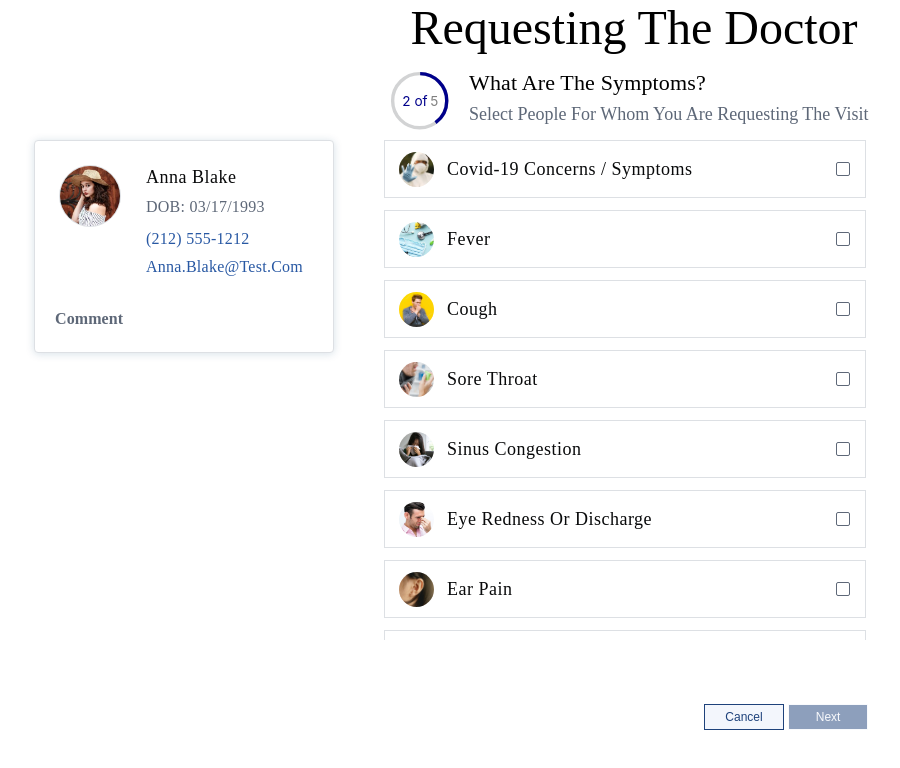
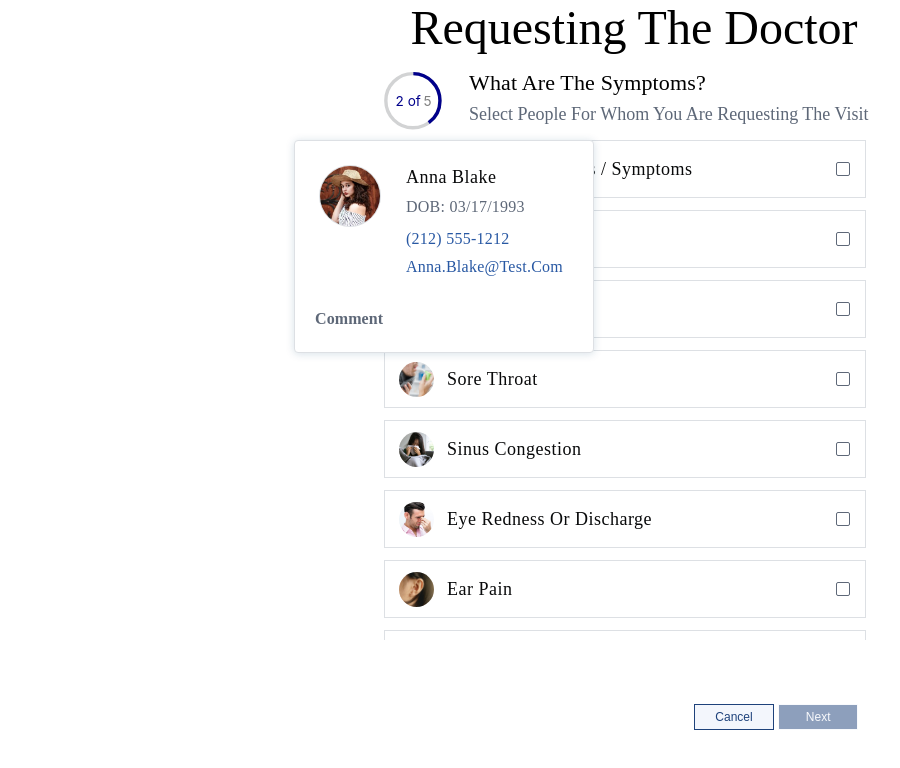
Before and after one commit to Yulia-min/HospitalProject, a React (Create React App) app in the folder hospital/: page / in a window 1280 px wide. Shown: the top 768 px of the page, without its empty margins (6-906 px from the left). Built offline with nearby package versions, Linux system fonts and the light colour scheme.

Commit message:
checkboxChange__13

```diff
--- a/hospital/src/Button/ButtonStyle.css
+++ b/hospital/src/Button/ButtonStyle.css
@@ -1,6 +1,6 @@
 .button{
     display: flex;
-    margin-left: 720px;
+    margin-left: 770px;
     margin-top: 40px;
 }
 
@@ -84,7 +84,7 @@
 @media screen and (min-width: 1200px) {
     .button{
         display: flex;
-        margin-left: 710px;
         margin-top: 40px;
+        margin-left: 700px;
     }
 }
--- a/hospital/src/components/choice/ChoiceStyle.css
+++ b/hospital/src/components/choice/ChoiceStyle.css
@@ -86,7 +86,6 @@
     .checkbox{
         display: flex;
         justify-content: center;
-        width: 11300px;
         margin-bottom: 24px;
         height: 500px;
     }
--- a/hospital/src/components/diagramm/Diagramm.js
+++ b/hospital/src/components/diagramm/Diagramm.js
@@ -6,14 +6,14 @@ function Diagramm(){
         <div className="display__article">
             <div className="circle">
                 <svg  viewBox="0 0 40 40" className="donut">
-                    <circle cx="10" cy="21" r="15.91549430918954" fill="#fff"></circle>
-                    <circle cx="21" cy="21" r="15.91549430918954" fill="transparent" stroke="#d2d3d4" strokeWidth="2"></circle>
-                    <circle cx="21" cy="21" r="15.91549430918954" fill="transparent" stroke="darkblue" strokeWidth="2" strokeDasharray="40 60" strokeDashoffset="25"></circle>
+                    <circle cx="13" cy="11" r="15.91549430918954" fill="#fff"></circle>
+                    <circle cx="17" cy="21" r="15.91549430918954" fill="transparent" stroke="#d2d3d4" strokeWidth="2"></circle>
+                    <circle cx="17" cy="21" r="15.91549430918954" fill="transparent" stroke="darkblue" strokeWidth="2" strokeDasharray="40 60" strokeDashoffset="25"></circle>
                     <g>
-                        <text x="27%" y="60%" fill="darkblue">
+                        <text x="17%" y="60%" fill="darkblue">
                             2 of
                         </text>
-                        <text x="68%" y="60%" fill="gray">
+                        <text x="58%" y="60%" fill="gray">
                             5
                         </text>
                     </g>
--- a/hospital/src/components/diagramm/DiagrammStyle.css
+++ b/hospital/src/components/diagramm/DiagrammStyle.css
@@ -7,7 +7,6 @@
 .display__article{
     display: flex;
     width: 500px;
-    margin-left: 620px;
     margin: 0% auto;
 }
 
--- a/hospital/src/components/profile/ProfileStyle.css
+++ b/hospital/src/components/profile/ProfileStyle.css
@@ -1,7 +1,7 @@
 .profile{
-    position: absolute;
+    position: relative;
     width: 292px;
-    margin-left: 250px;
+    margin-left: 50px;
     background: #FFFFFF;
     border: 1px solid #DDE0E4;
     box-sizing: border-box;
@@ -126,9 +126,9 @@
 
 @media screen and (min-width: 1200px) {
     .profile{
-        position: absolute;
+        position:absolute;
         width: 300px;
-        margin-left: 40px;
+        margin-left: 300px;
         background: #FFFFFF;
         border: 1px solid #DDE0E4;
         box-sizing: border-box;
```
